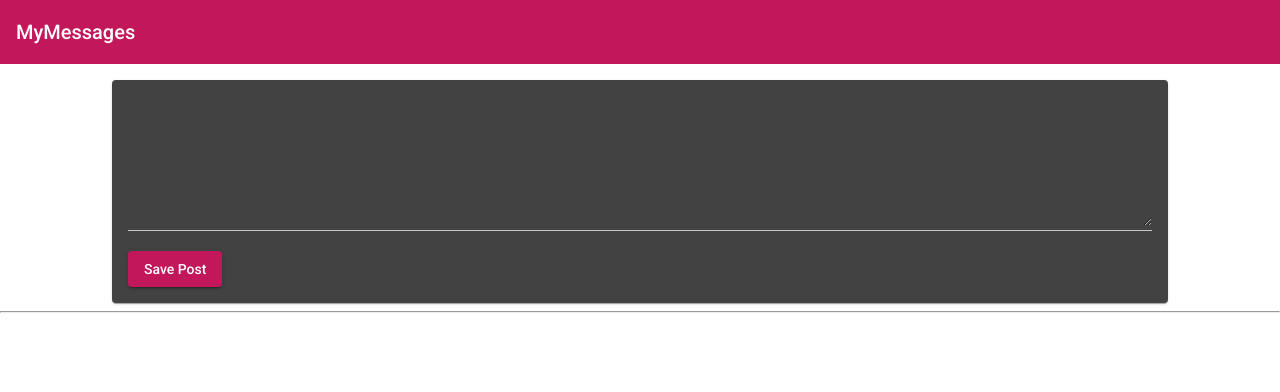
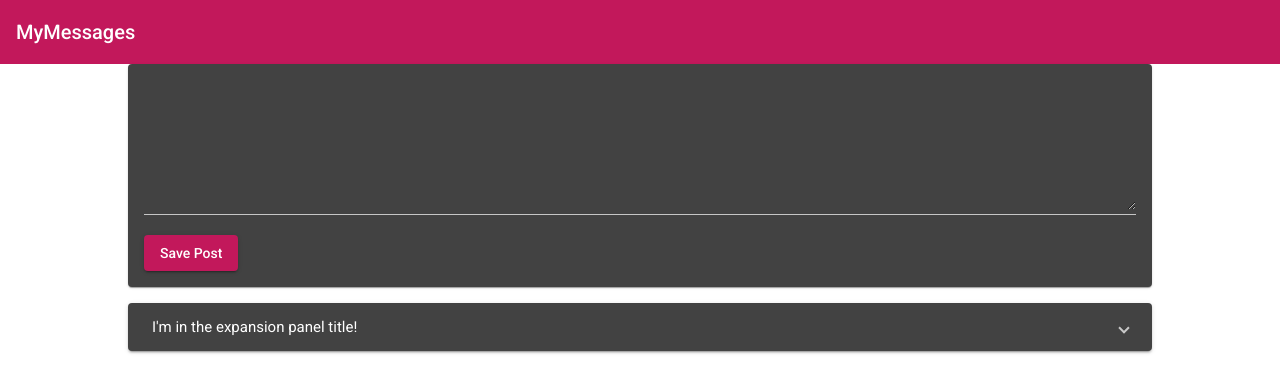
Before and after one commit to jrmartins89/angular, an Angular app: page / in a window 1280 px wide. Shown: the top 392 px of the page. Built offline with nearby package versions, Linux system fonts and the light colour scheme.

Commit message:
added margin-top and margin to the component.css, edited the component.html to rearrange the Angular component, included the MatExpansionModule, edited the post-list.component.css to include display and margin-top, edited the post-list.component.html to include the MatExpansion components

```diff
--- a/src/app/app.component.css
+++ b/src/app/app.component.css
@@ -1,3 +1,6 @@
 main {
   margin-top: 1rem;
+  width: 80%;
+  margin:auto;
+
 }
--- a/src/app/app.component.html
+++ b/src/app/app.component.html
@@ -1,4 +1,5 @@
 <app-header></app-header>
 <main>
 <app-post-create></app-post-create>
+<app-post-list></app-post-list>
 </main>
--- a/src/app/app.module.ts
+++ b/src/app/app.module.ts
@@ -6,6 +6,7 @@ import {MatInputModule} from '@angular/material/input';
 import {MatCardModule} from '@angular/material/card';
 import {MatButtonModule} from '@angular/material/button';
 import {MatToolbarModule} from '@angular/material/toolbar';
+import {MatExpansionModule} from '@angular/material/expansion';
 
 import { AppComponent } from './app.component';
 import { PostCreateComponent } from './posts/post-create/post-create.component';
@@ -28,6 +29,7 @@ import { HeaderComponent } from './header/app.header.component';
     MatCardModule,
     MatButtonModule,
     MatToolbarModule,
+    MatExpansionModule
   ],
   providers: [],
   bootstrap: [AppComponent]
--- a/src/app/posts/post-create/post-create.component.css
+++ b/src/app/posts/post-create/post-create.component.css
@@ -1,8 +1,3 @@
-mat-card {
-  width: 80%;
-  margin:auto;
-}
-
 mat-form-field, textarea {
   width: 100%;
 }
--- a/src/app/posts/post-create/post-create.component.html
+++ b/src/app/posts/post-create/post-create.component.html
@@ -4,6 +4,3 @@
 </mat-form-field>
 <button mat-raised-button color="primary" (click)="onAddPost()">Save Post</button>
 </mat-card>
-
-<hr>
-<p>{{newPost}}</p>
--- a/src/app/posts/post-list/post-list.component.css
+++ b/src/app/posts/post-list/post-list.component.css
@@ -0,0 +1,4 @@
+:host{
+  display: block;
+  margin-top: 1rem;
+}
--- a/src/app/posts/post-list/post-list.component.html
+++ b/src/app/posts/post-list/post-list.component.html
@@ -0,0 +1,8 @@
+<mat-accordion>
+  <mat-expansion-panel>
+    <mat-expansion-panel-header>
+      <p>I'm in the expansion panel title!</p>
+    </mat-expansion-panel-header>
+    <p>I'm in the expansion panel!</p>
+  </mat-expansion-panel>
+</mat-accordion>
--- a/src/app/posts/post-list/post-list.component.ts
+++ b/src/app/posts/post-list/post-list.component.ts
@@ -8,4 +8,10 @@ import { Component } from "@angular/core";
   }
 )
 
-export class PostListComponent{}
+export class PostListComponent{
+  posts = [
+    {title:'first post',  content:'This is the first post!'},
+    {title:'second post',  content:'This is the second post!'},
+    {title:'third post',  content:'This is the third post!'}
+  ]
+}
```
